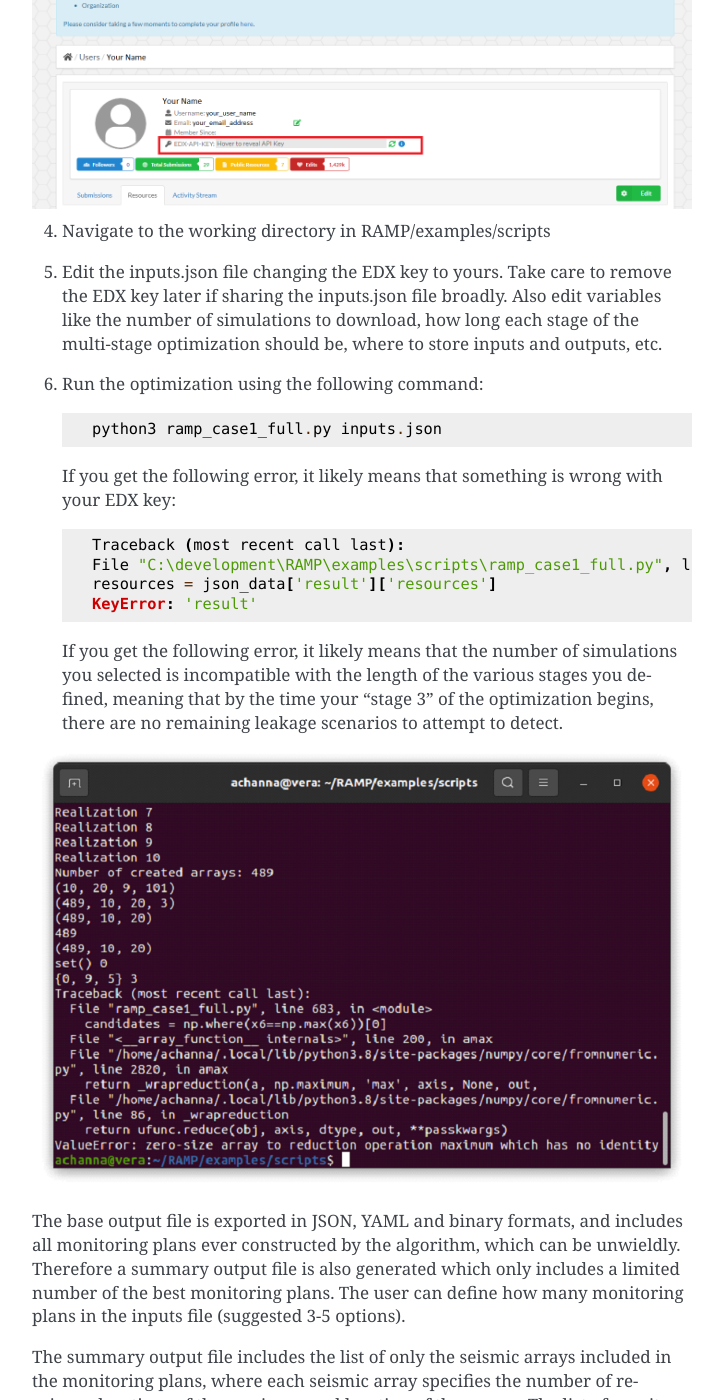
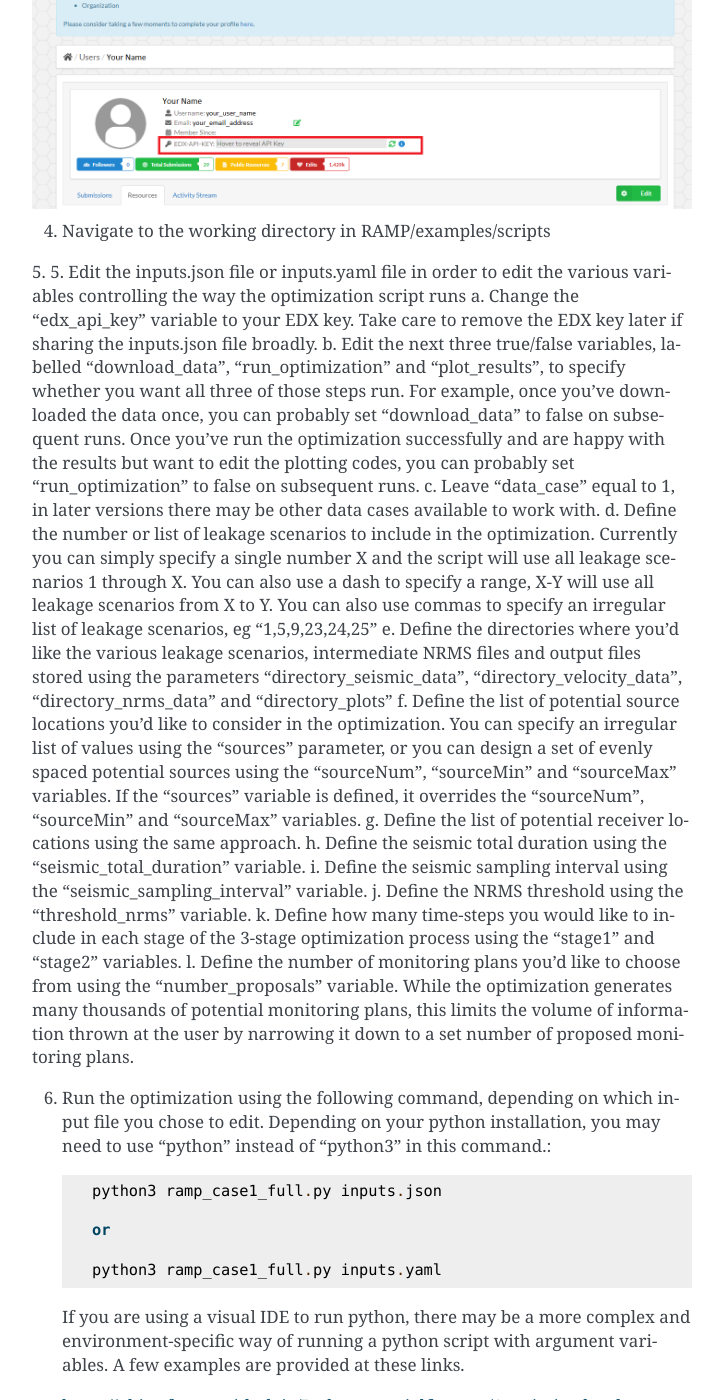
Before and after one commit to ShaparakSalek/RAMP, a Sphinx documentation site: the page built from documentation/use_cases/source/use_case1.rst, in a window 1280 px wide and 1400 px high, scrolled down 2287 px. Shown: the whole window, without its empty margins (388-1111 px from the left). Built offline with Sphinx 7.4.7, drawn with Linux system fonts in a browser that asks for light colours; some of the changed text lies outside the part shown.

Commit message:
Update use_case1.rst

```diff
--- a/documentation/use_cases/source/use_case1.rst
+++ b/documentation/use_cases/source/use_case1.rst
@@ -76,15 +76,33 @@ plan by determining ideal locations and timings for seismic surveys.
 
 4. Navigate to the working directory in RAMP/examples/scripts
 
-5. Edit the inputs.json file changing the EDX key to yours. Take care
-   to remove the EDX key later if sharing the inputs.json file broadly.
-   Also edit variables like the number of simulations to download, how long
-   each stage of the multi-stage optimization should be, where to store inputs
-   and outputs, etc.
+5. 5.	Edit the inputs.json file or inputs.yaml file in order to edit the various variables controlling the way the optimization script runs
+a.	Change the “edx_api_key” variable to your EDX key. Take care to remove the EDX key later if sharing the inputs.json file broadly.
+b.	Edit the next three true/false variables, labelled “download_data”, “run_optimization” and “plot_results”, to specify whether you want all three of those steps run. For example, once you’ve downloaded the data once, you can probably set “download_data” to false on subsequent runs. Once you’ve run the optimization successfully and are happy with the results but want to edit the plotting codes, you can probably set “run_optimization” to false on subsequent runs.
+c.	Leave “data_case” equal to 1, in later versions there may be other data cases available to work with.
+d.	Define the number or list of leakage scenarios to include in the optimization. Currently you can simply specify a single number X and the script will use all leakage scenarios 1 through X. You can also use a dash to specify a range, X-Y will use all leakage scenarios from X to Y. You can also use commas to specify an irregular list of leakage scenarios, eg  “1,5,9,23,24,25”
+e.	Define the directories where you’d like the various leakage scenarios, intermediate NRMS files and output files stored using the parameters “directory_seismic_data”, “directory_velocity_data”, “directory_nrms_data” and “directory_plots”
+f.	Define the list of potential source locations you’d like to consider in the optimization. You can specify an irregular list of values using the “sources” parameter, or you can design a set of evenly spaced potential sources using the “sourceNum”, “sourceMin” and “sourceMax” variables. If the “sources” variable is defined, it overrides the “sourceNum”, “sourceMin” and “sourceMax” variables.
+g.	Define the list of potential receiver locations using the same approach.
+h.	Define the seismic total duration using the “seismic_total_duration” variable.
+i.	Define the seismic sampling interval using the “seismic_sampling_interval” variable.
+j.	Define the NRMS threshold using the “threshold_nrms” variable.
+k.	Define how many time-steps you would like to include in each stage of the 3-stage optimization process using the “stage1” and “stage2” variables.
+l.	Define the number of monitoring plans you’d like to choose from using the “number_proposals” variable. While the optimization generates many thousands of potential monitoring plans, this limits the volume of information thrown at the user by narrowing it down to a set number of proposed monitoring plans.
 
-6. Run the optimization using the following command::
+
+6. Run the optimization using the following command, depending on which input file you chose to edit. Depending on your python installation, you may need to use "python" instead of "python3" in this command.::
 
     python3 ramp_case1_full.py inputs.json
+
+    or
+
+    python3 ramp_case1_full.py inputs.yaml
+
+   If you are using a visual IDE to run python, there may be a more complex and environment-specific way of running a python script with argument variables. A few examples are provided at these links.
+
+   https://qbi-software.github.io/Python-tutorial/lessons/1-scripting.html
+   https://www.jetbrains.com/help/pycharm/run-debug-configuration-python.html
 
    If you get the following error, it likely means that something is wrong with your EDX key::
 
```
